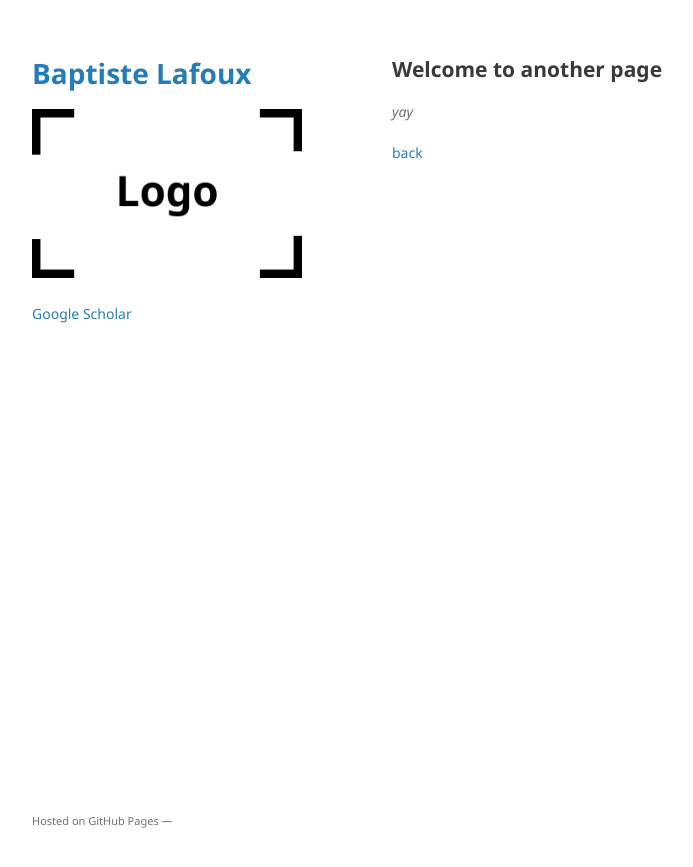
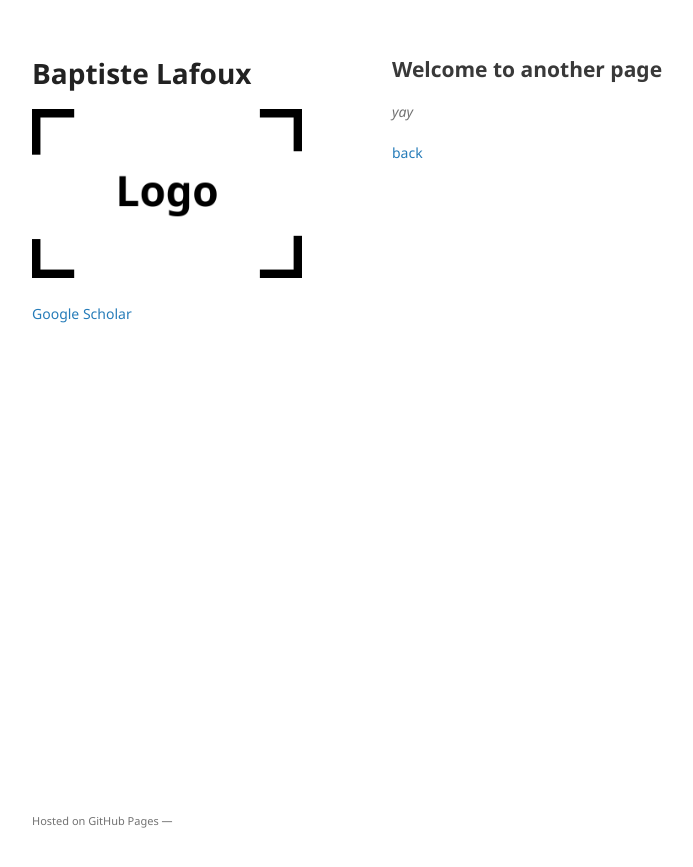
Before and after one commit to BaptisteLafoux/baptistelafoux.github.io, a Jekyll site: the page built from docs/another-page.md, in a window 1280 px wide. Shown: the top 867 px of the page, without its empty margins (178-871 px from the left). Built offline with Jekyll 4.4.1, drawn with Linux system fonts in a browser that asks for light colours.

Commit message:
Update default.html

```diff
--- a/docs/_layouts/default.html
+++ b/docs/_layouts/default.html
@@ -14,7 +14,7 @@
   <body>
     <div class="wrapper">
       <header>
-        <h1><a href="{{ "/" | absolute_url }}">{{ site.title | default: site.github.repository_name }}</a></h1>
+        <h1>{{ site.title | default: site.github.repository_name }}</h1>
 
         {% if site.logo %}
           <img src="{{site.logo | relative_url}}" alt="Logo" />
```
